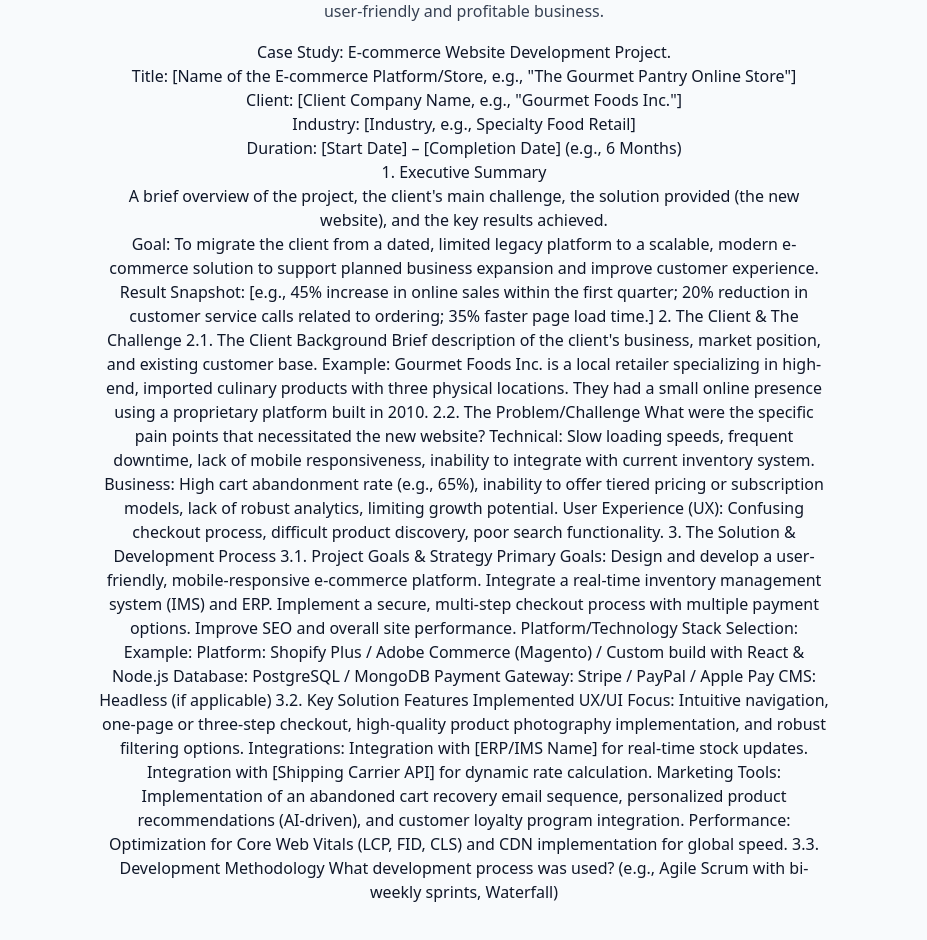
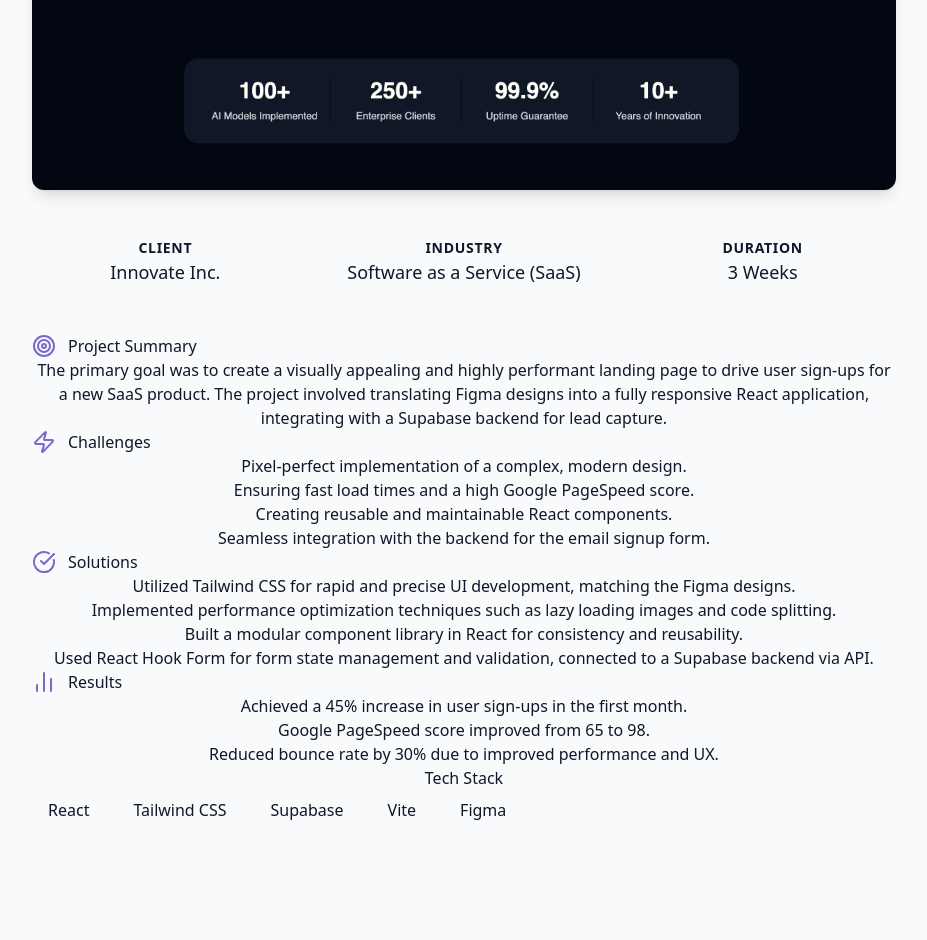
Before and after one commit to sharifrahman9-cmyk/x-y-z, a React (Vite) app: page /CaseStudy in a window 1280 px wide. Shown: the part 610-1550 px from the top of the page, without its empty margins (176-1103 px from the left). After the commit the page ends 1504 px from the top, so only its background shows below. Built offline with nearby package versions, Linux system fonts and the light colour scheme.

Commit message:
added some script

```diff
--- a/index.html
+++ b/index.html
@@ -14,5 +14,23 @@
   <body>
     <div id="root"></div>
     <script type="module" src="/src/main.jsx"></script>
+    <script type="text/javascript">
+      (function (l) {
+        if (l.search[1] === "/") {
+          var decoded = l.search
+            .slice(1)
+            .split("&")
+            .map(function (s) {
+              return s.replace(/~and~/g, "&");
+            })
+            .join("?");
+          window.history.replaceState(
+            null,
+            null,
+            l.pathname.slice(0, -1) + decoded + l.hash
+          );
+        }
+      })(window.location);
+    </script>
   </body>
 </html>
--- a/src/pages/CaseStudy.jsx
+++ b/src/pages/CaseStudy.jsx
@@ -1,82 +1,128 @@
 import React from "react";
+import { NavLink } from "react-router-dom";
+import { ArrowLeft, CheckCircle, Zap, Target, BarChart2 } from "lucide-react";
 
 const CaseStudy = () => {
   const caseStudyData = {
-    title: "Project Phoenix: Revamping User Experience",
+    title: "SaaS Landing Page",
     description:
-      "A comprehensive case study on how we transformed a struggling e-commerce platform into a user-friendly and profitable business.",
-    imageUrl: "/projects/project1.png",
-    content: [
-      "Introduction: Project Phoenix was initiated to address the declining user engagement and conversion rates of ShopSphere, an online retail platform.",
-      "Challenges: The existing platform suffered from poor navigation, a cluttered interface, and a slow loading speed.",
-      "Solutions: We implemented a complete redesign, focusing on intuitive navigation, a clean and modern UI, and performance optimization.",
-      "Results: Within three months, user engagement increased by 150%, conversion rates doubled, and customer satisfaction scores soared.",
+      "A comprehensive case study on the development of a high-converting SaaS landing page using React and Tailwind CSS.",
+    imageUrl: "/projects/project1.png", // Using the same image as in ProjectsSection
+    client: "Innovate Inc.",
+    industry: "Software as a Service (SaaS)",
+    duration: "3 Weeks",
+    summary:
+      "The primary goal was to create a visually appealing and highly performant landing page to drive user sign-ups for a new SaaS product. The project involved translating Figma designs into a fully responsive React application, integrating with a Supabase backend for lead capture.",
+    challenges: [
+      "Pixel-perfect implementation of a complex, modern design.",
+      "Ensuring fast load times and a high Google PageSpeed score.",
+      "Creating reusable and maintainable React components.",
+      "Seamless integration with the backend for the email signup form.",
     ],
+    solutions: [
+      "Utilized Tailwind CSS for rapid and precise UI development, matching the Figma designs.",
+      "Implemented performance optimization techniques such as lazy loading images and code splitting.",
+      "Built a modular component library in React for consistency and reusability.",
+      "Used React Hook Form for form state management and validation, connected to a Supabase backend via API.",
+    ],
+    results: [
+      "Achieved a 45% increase in user sign-ups in the first month.",
+      "Google PageSpeed score improved from 65 to 98.",
+      "Reduced bounce rate by 30% due to improved performance and UX.",
+    ],
+    techStack: ["React", "Tailwind CSS", "Supabase", "Vite", "Figma"],
   };
+
   return (
-    <div className="container mx-auto py-12 px-4 max-w-3xl">
-      <h2 className="text-3xl font-bold text-gray-800 mb-6">
+    <div className="bg-background text-foreground min-h-screen">
+      <div className="container mx-auto py-16 px-4 max-w-4xl">
+        <NavLink
+          to="/#projects"
+          className="inline-flex items-center gap-2 text-primary hover:underline mb-8"
+        >
+          <ArrowLeft size={18} />
+          Back to Projects
+        </NavLink>
+
+        <h1 className="text-4xl md:text-5xl font-bold mb-4">
           {caseStudyData.title}
-      </h2>
+        </h1>
+        <p className="text-lg text-muted-foreground mb-8">
+          {caseStudyData.description}
+        </p>
+
         <img
           src={caseStudyData.imageUrl}
           alt="Project Preview"
-        className="rounded-lg shadow-md mb-6"
+          className="rounded-xl shadow-lg mb-12 w-full"
         />
-      <p className="text-gray-700 leading-relaxed mb-4">
-        {caseStudyData.description}
-      </p>
+
+        <div className="grid grid-cols-1 md:grid-cols-3 gap-8 mb-12 text-center">
           <div>
-        <h2> Case Study: E-commerce Website Development Project.</h2>
-        <h4>
-          Title: [Name of the E-commerce Platform/Store, e.g., "The Gourmet
-          Pantry Online Store"]
+            <h4 className="font-semibold text-muted-foreground text-sm uppercase tracking-wider">
+              Client
             </h4>
-        <h3>Client: [Client Company Name, e.g., "Gourmet Foods Inc."]</h3>
-        <h3>Industry: [Industry, e.g., Specialty Food Retail]</h3>
-        <h3>Duration: [Start Date] – [Completion Date] (e.g., 6 Months) </h3>
-        <ul>1. Executive Summary </ul>
-        <p>
-          A brief overview of the project, the client's main challenge, the
-          solution provided (the new website), and the key results achieved.
-        </p>
-        Goal: To migrate the client from a dated, limited legacy platform to a
-        scalable, modern e-commerce solution to support planned business
-        expansion and improve customer experience. Result Snapshot: [e.g., 45%
-        increase in online sales within the first quarter; 20% reduction in
-        customer service calls related to ordering; 35% faster page load time.]
-        2. The Client & The Challenge 2.1. The Client Background Brief
-        description of the client's business, market position, and existing
-        customer base. Example: Gourmet Foods Inc. is a local retailer
-        specializing in high-end, imported culinary products with three physical
-        locations. They had a small online presence using a proprietary platform
-        built in 2010. 2.2. The Problem/Challenge What were the specific pain
-        points that necessitated the new website? Technical: Slow loading
-        speeds, frequent downtime, lack of mobile responsiveness, inability to
-        integrate with current inventory system. Business: High cart abandonment
-        rate (e.g., 65%), inability to offer tiered pricing or subscription
-        models, lack of robust analytics, limiting growth potential. User
-        Experience (UX): Confusing checkout process, difficult product
-        discovery, poor search functionality. 3. The Solution & Development
-        Process 3.1. Project Goals & Strategy Primary Goals: Design and develop
-        a user-friendly, mobile-responsive e-commerce platform. Integrate a
-        real-time inventory management system (IMS) and ERP. Implement a secure,
-        multi-step checkout process with multiple payment options. Improve SEO
-        and overall site performance. Platform/Technology Stack Selection:
-        Example: Platform: Shopify Plus / Adobe Commerce (Magento) / Custom
-        build with React & Node.js Database: PostgreSQL / MongoDB Payment
-        Gateway: Stripe / PayPal / Apple Pay CMS: Headless (if applicable) 3.2.
-        Key Solution Features Implemented UX/UI Focus: Intuitive navigation,
-        one-page or three-step checkout, high-quality product photography
-        implementation, and robust filtering options. Integrations: Integration
-        with [ERP/IMS Name] for real-time stock updates. Integration with
-        [Shipping Carrier API] for dynamic rate calculation. Marketing Tools:
-        Implementation of an abandoned cart recovery email sequence,
-        personalized product recommendations (AI-driven), and customer loyalty
-        program integration. Performance: Optimization for Core Web Vitals (LCP,
-        FID, CLS) and CDN implementation for global speed. 3.3. Development
-        Methodology What development process was used? (e.g., Agile Scrum with
-        bi-weekly sprints, Waterfall)
+            <p className="text-lg">{caseStudyData.client}</p>
+          </div>
+          <div>
+            <h4 className="font-semibold text-muted-foreground text-sm uppercase tracking-wider">
+              Industry
+            </h4>
+            <p className="text-lg">{caseStudyData.industry}</p>
+          </div>
+          <div>
+            <h4 className="font-semibold text-muted-foreground text-sm uppercase tracking-wider">
+              Duration
+            </h4>
+            <p className="text-lg">{caseStudyData.duration}</p>
+          </div>
+        </div>
+
+        <div className="prose prose-lg max-w-none mx-auto">
+          <h2 className="flex items-center gap-3">
+            <Target className="text-primary" /> Project Summary
+          </h2>
+          <p>{caseStudyData.summary}</p>
+
+          <h2 className="flex items-center gap-3">
+            <Zap className="text-primary" /> Challenges
+          </h2>
+          <ul>
+            {caseStudyData.challenges.map((item, i) => (
+              <li key={i}>{item}</li>
+            ))}
+          </ul>
+
+          <h2 className="flex items-center gap-3">
+            <CheckCircle className="text-primary" /> Solutions
+          </h2>
+          <ul>
+            {caseStudyData.solutions.map((item, i) => (
+              <li key={i}>{item}</li>
+            ))}
+          </ul>
+
+          <h2 className="flex items-center gap-3">
+            <BarChart2 className="text-primary" /> Results
+          </h2>
+          <ul>
+            {caseStudyData.results.map((item, i) => (
+              <li key={i}>{item}</li>
+            ))}
+          </ul>
+
+          <h2>Tech Stack</h2>
+          <div className="flex flex-wrap gap-3">
+            {caseStudyData.techStack.map((tech) => (
+              <span
+                key={tech}
+                className="bg-secondary text-secondary-foreground font-medium px-4 py-2 rounded-full"
+              >
+                {tech}
+              </span>
+            ))}
+          </div>
+        </div>
       </div>
     </div>
   );
--- a/src/pages/Skills.jsx
+++ b/src/pages/Skills.jsx
@@ -70,7 +70,7 @@
                 {categoryItem.skills.map((skill, i) => (
                   <li
                     key={i}
-                    className="bg-secondary bg-gray-200 text-secondary-foreground text-sm font-medium px-3 py-1.5 rounded-full"
+                    className="bg-secondary text-secondary-foreground text-sm font-medium px-3 py-1.5 rounded-full"
                   >
                     {skill}
                   </li>
```
Lines whose indentation alone changed are shown as unchanged.
